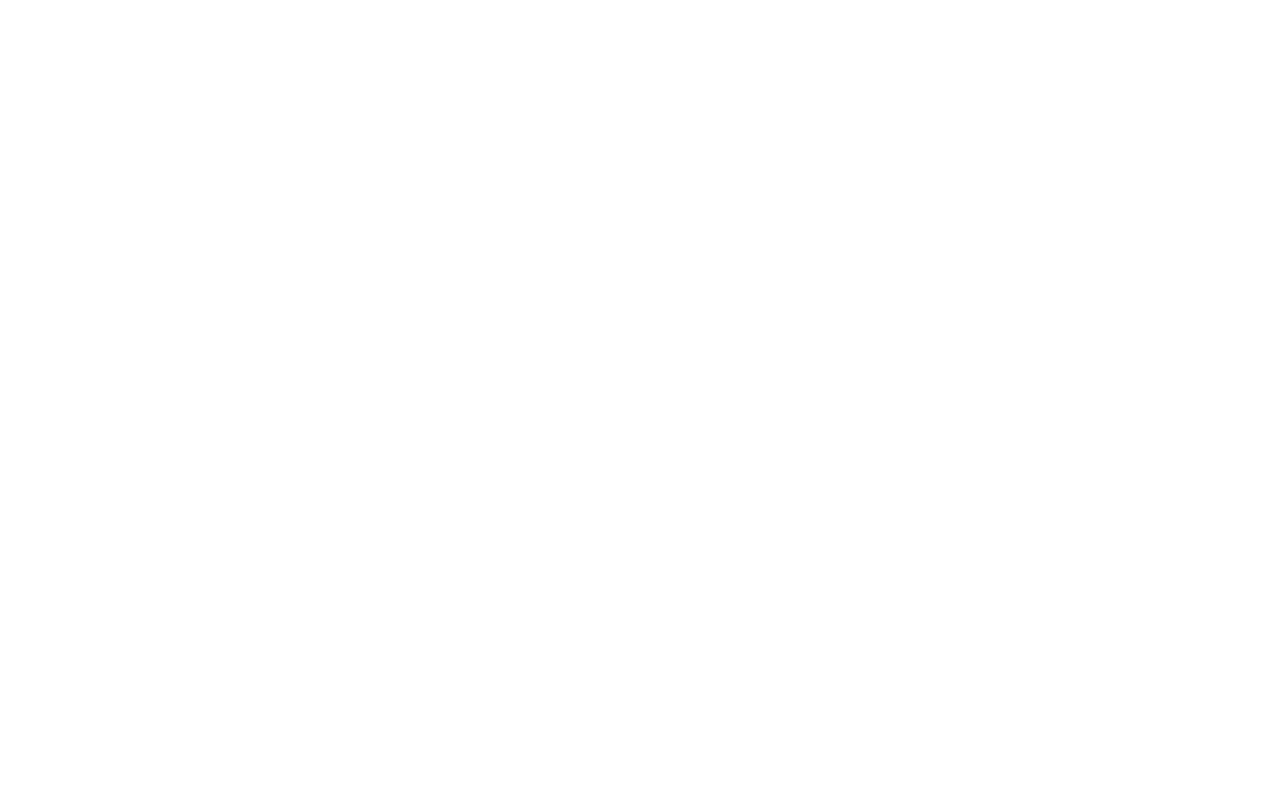
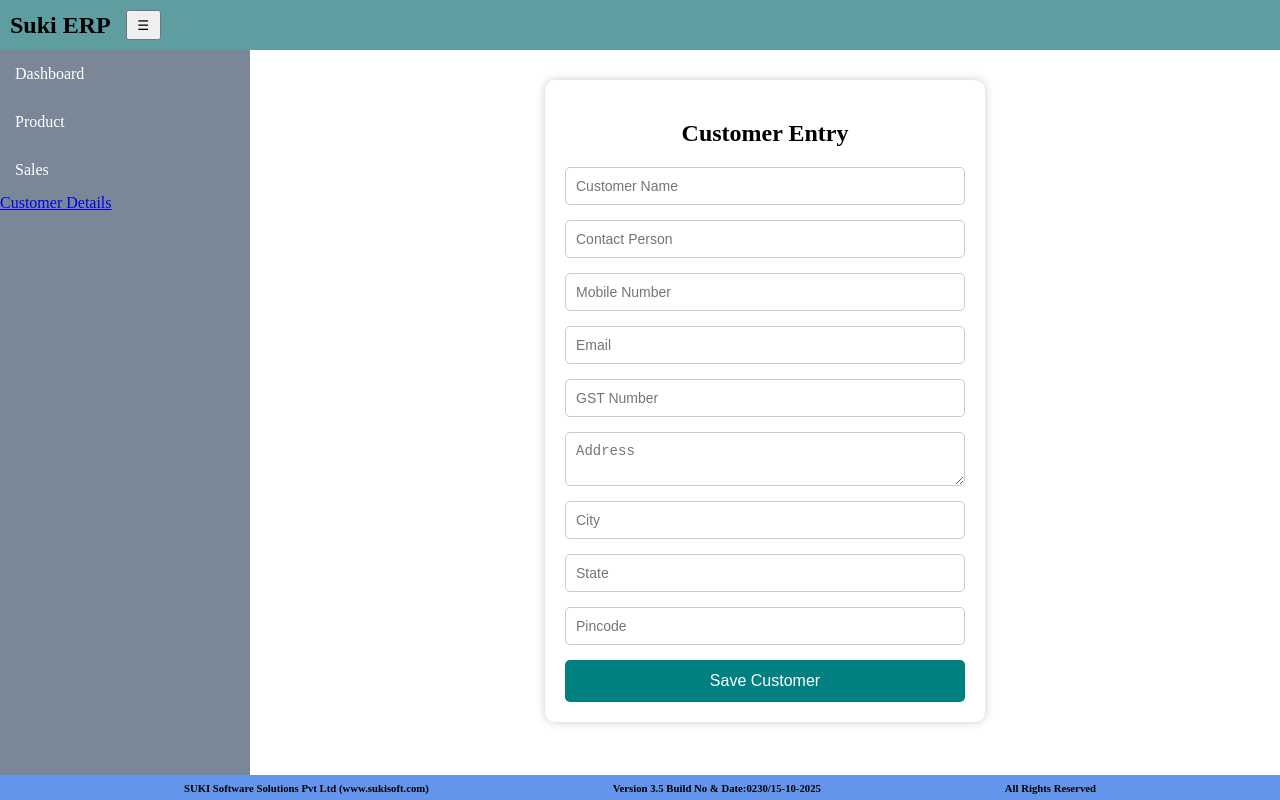
Before and after one commit to gnanasekaranvelusamyp/practice-app-new, an Angular app: page /home/customer in a window 1280 px wide. Before the commit this address led to /. Built offline with nearby package versions, Linux system fonts and the light colour scheme.

Commit message:
Added customer module and API integration

```diff
--- a/src/app/layout/sidebar/sidebar.component.html
+++ b/src/app/layout/sidebar/sidebar.component.html
@@ -3,5 +3,6 @@
   <p>Dashboard</p>
   <p>Product</p>
   <p>Sales</p>
+  <a routerLink="/home/customer">Customer Details</a>
 
 </div>
--- a/src/app/layout/sidebar/sidebar.component.ts
+++ b/src/app/layout/sidebar/sidebar.component.ts
@@ -1,8 +1,10 @@
 import { Component } from '@angular/core';
+import { RouterLink } from '@angular/router';
 
 @Component({
   selector: 'app-sidebar',
-  imports: [],
+  standalone: true,
+  imports: [RouterLink],
   templateUrl: './sidebar.component.html',
   styleUrl: './sidebar.component.css'
 })
--- /dev/null
+++ b/src/app/pages/customer/customer.component.css
@@ -0,0 +1,41 @@
+.customer-container {
+    width: 400px;
+    margin: 30px auto;
+    padding: 20px;
+    background: #ffffff;
+    border-radius: 10px;
+    box-shadow: 0px 0px 10px #cccccc;
+}
+
+h2 {
+    text-align: center;
+    margin-bottom: 20px;
+}
+
+form {
+    display: flex;
+    flex-direction: column;
+}
+
+input,
+textarea {
+    margin-bottom: 15px;
+    padding: 10px;
+    border: 1px solid #cccccc;
+    border-radius: 5px;
+    font-size: 14px;
+}
+
+button {
+    background-color: teal;
+    color: white;
+    padding: 12px;
+    border: none;
+    border-radius: 5px;
+    cursor: pointer;
+    font-size: 16px;
+}
+
+button:hover {
+    background-color: #006666;
+}
--- /dev/null
+++ b/src/app/pages/customer/customer.component.html
@@ -0,0 +1,59 @@
+<div class="customer-container">
+
+    <h2>Customer Entry</h2>
+
+    <form>
+
+        <input type="text"
+               placeholder="Customer Name"
+               [(ngModel)]="customerData.customer_name"
+               name="customer_name">
+
+        <input type="text"
+               placeholder="Contact Person"
+               [(ngModel)]="customerData.contact_person"
+               name="contact_person">
+
+        <input type="text"
+               placeholder="Mobile Number"
+               [(ngModel)]="customerData.mobile_no"
+               name="mobile_no">
+
+        <input type="text"
+               placeholder="Email"
+               [(ngModel)]="customerData.email"
+               name="email">
+
+        <input type="text"
+               placeholder="GST Number"
+               [(ngModel)]="customerData.gst_no"
+               name="gst_no">
+
+        <textarea
+            placeholder="Address"
+            [(ngModel)]="customerData.address"
+            name="address"></textarea>
+
+        <input type="text"
+               placeholder="City"
+               [(ngModel)]="customerData.city"
+               name="city">
+
+        <input type="text"
+               placeholder="State"
+               [(ngModel)]="customerData.state"
+               name="state">
+
+        <input type="text"
+               placeholder="Pincode"
+               [(ngModel)]="customerData.pincode"
+               name="pincode">
+
+        <button type="button"
+                (click)="saveCustomer()">
+            Save Customer
+        </button>
+
+    </form>
+
+</div>
--- /dev/null
+++ b/src/app/pages/customer/customer.component.ts
@@ -0,0 +1,59 @@
+import { Component } from '@angular/core';
+import { CommonModule } from '@angular/common';
+import { FormsModule } from '@angular/forms';
+import { HttpClient, HttpClientModule } from '@angular/common/http';
+
+@Component({
+  selector: 'app-customer',
+  standalone: true,
+  imports: [CommonModule, FormsModule, HttpClientModule],
+  templateUrl: './customer.component.html',
+  styleUrl: './customer.component.css'
+})
+export class CustomerComponent {
+
+  constructor(private http: HttpClient) { }
+
+  customerData = {
+    customer_name: '',
+    contact_person: '',
+    mobile_no: '',
+    email: '',
+    gst_no: '',
+    address: '',
+    city: '',
+    state: '',
+    pincode: ''
+  };
+
+  saveCustomer() {
+
+    const apiUrl = 'https://backend-code-maintain.onrender.com/api/customer';
+
+    this.http.post(apiUrl, this.customerData)
+      .subscribe({
+        next: (res) => {
+          alert('Customer Saved Successfully');
+
+          this.customerData = {
+            customer_name: '',
+            contact_person: '',
+            mobile_no: '',
+            email: '',
+            gst_no: '',
+            address: '',
+            city: '',
+            state: '',
+            pincode: ''
+          };
+        },
+
+        error: (err) => {
+          console.log(err);
+          alert('Error while saving customer');
+        }
+      });
+
+  }
+
+}
```
Also changed, not shown: src/app/app.routes.ts (+14 -2 lines), 1 other file (tests, documents, lock files or other folders).
